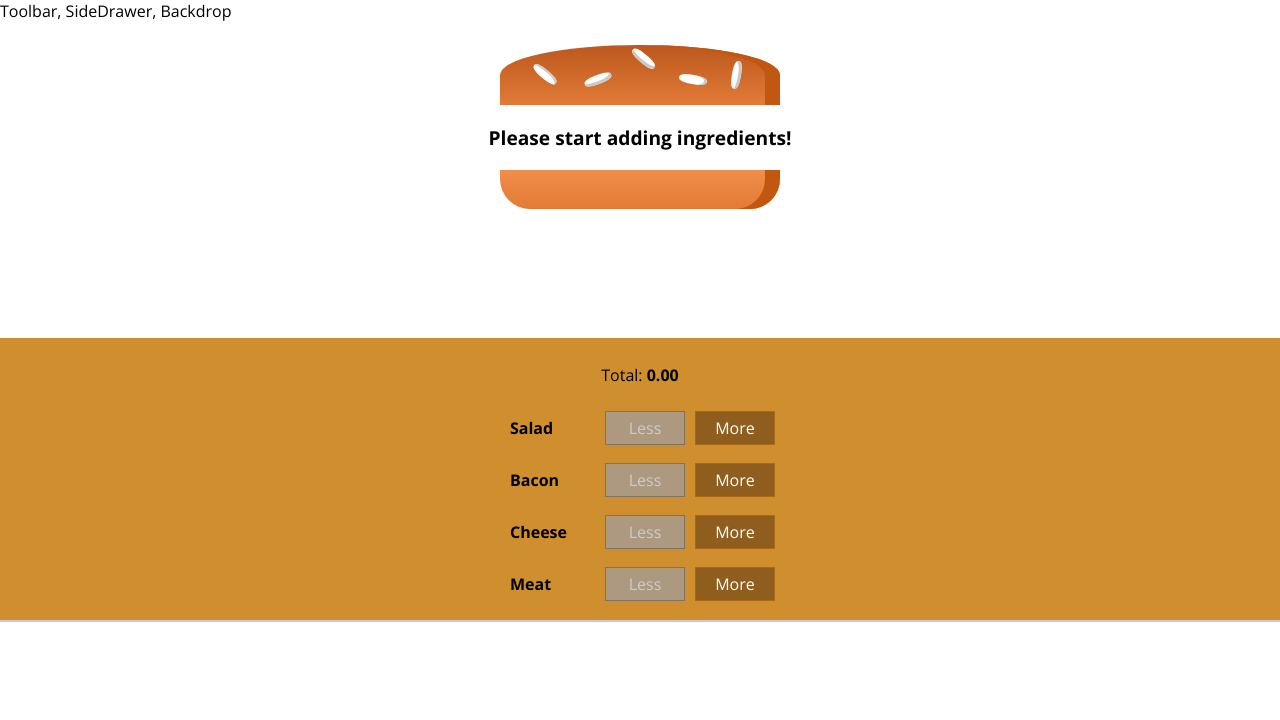
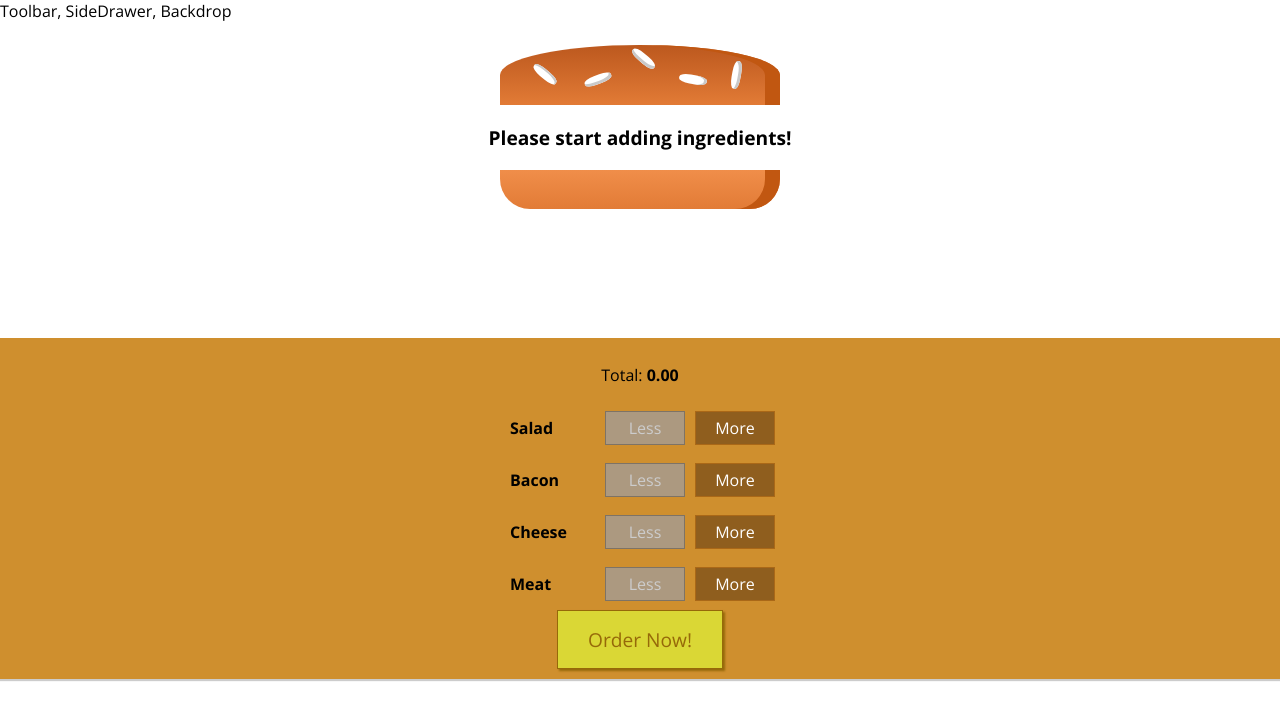
Before and after one commit to proiacm/burger-builder, a React (Create React App) app: page / in a window 1280 px wide. Shown: the top 720 px of the page. Built offline with nearby package versions, Linux system fonts and the light colour scheme.

Commit message:
Add order button

```diff
--- a/src/components/Burger/BuildControls/BuildControls.js
+++ b/src/components/Burger/BuildControls/BuildControls.js
@@ -23,6 +23,7 @@ const buildControls = (props) => (
           disabled={props.disabled[ctrl.type]}
         />
       ))}
+      <button className={classes.OrderButton}>Order Now!</button>
     </div>
 );
 
```
